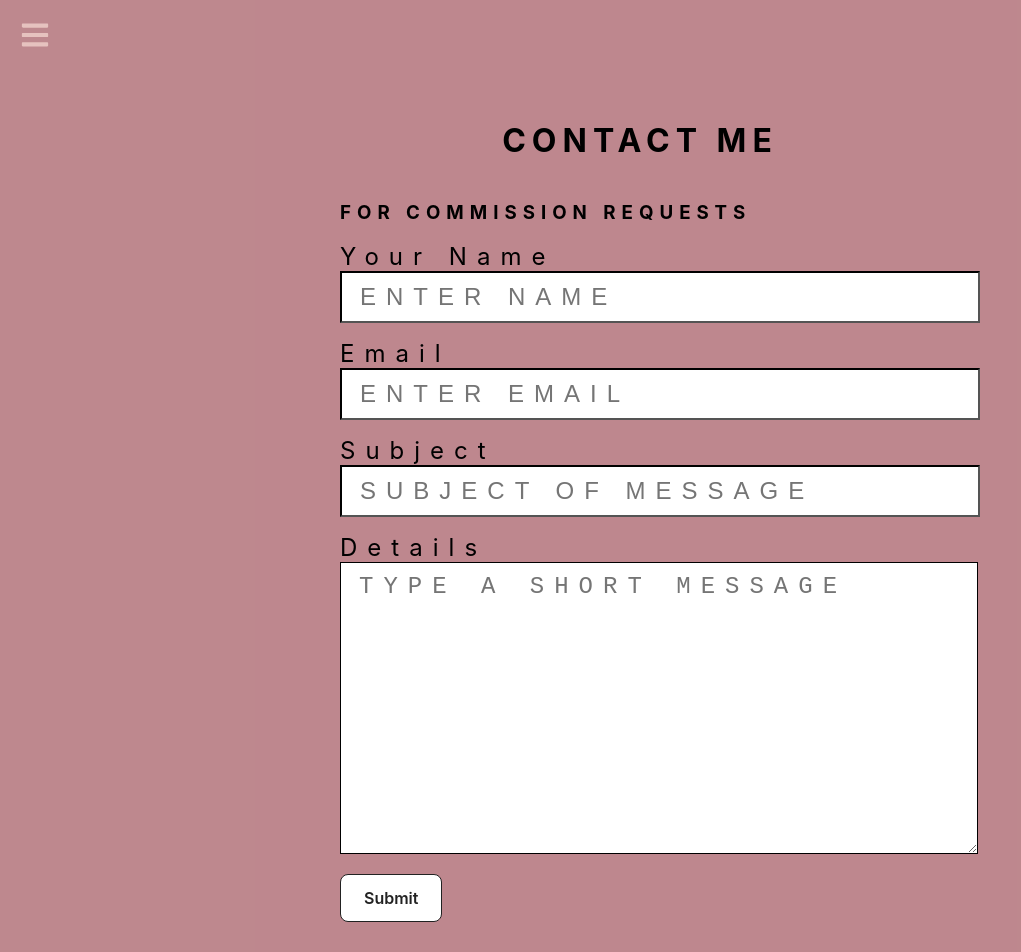
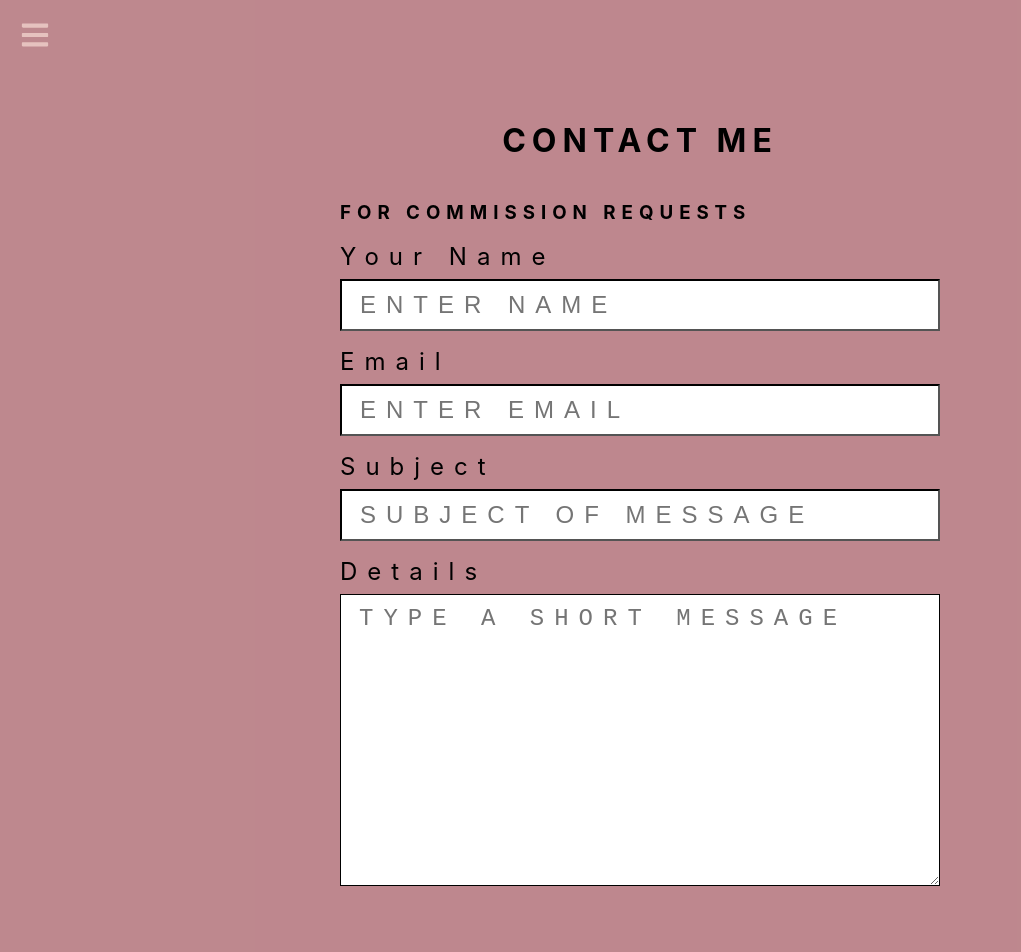
Before and after one commit to kierrarg/portfolio, a React (Create React App) app: page /portfolio/Contact in a window 1280 px wide. Shown: the top 952 px of the page, without its empty margins (0-1021 px from the left). Built offline with nearby package versions, Linux system fonts and the light colour scheme.

Commit message:
more comments

```diff
--- a/src/components/Contact/Contact.js
+++ b/src/components/Contact/Contact.js
@@ -52,7 +52,7 @@ const Contact = () => {
                 <h1>Contact Me</h1>
                 <div className='form-group'>
                   <h3>For commission requests</h3>
-                    <form /*</div>onSubmit={handleSubmit}*/>
+                    {/*<form </div>onSubmit={handleSubmit}>*/}
                         <label>Your Name</label>
                         <input
                         type='text'
@@ -73,8 +73,8 @@ const Contact = () => {
                         <textarea rows='10' name="Details" placeholder='Type a short message'
                         /*value={formData.Details}
                         onChange={handleInputChange}*//>
-                        <button className='btn'>Submit</button>
-                        </form>
+                        {/*<button className='btn'>Submit</button>*/}
+                        {/*</form>*/}
                         <footer>
                           <h3>Socials</h3>
                           <div className='social-icons'>
```
